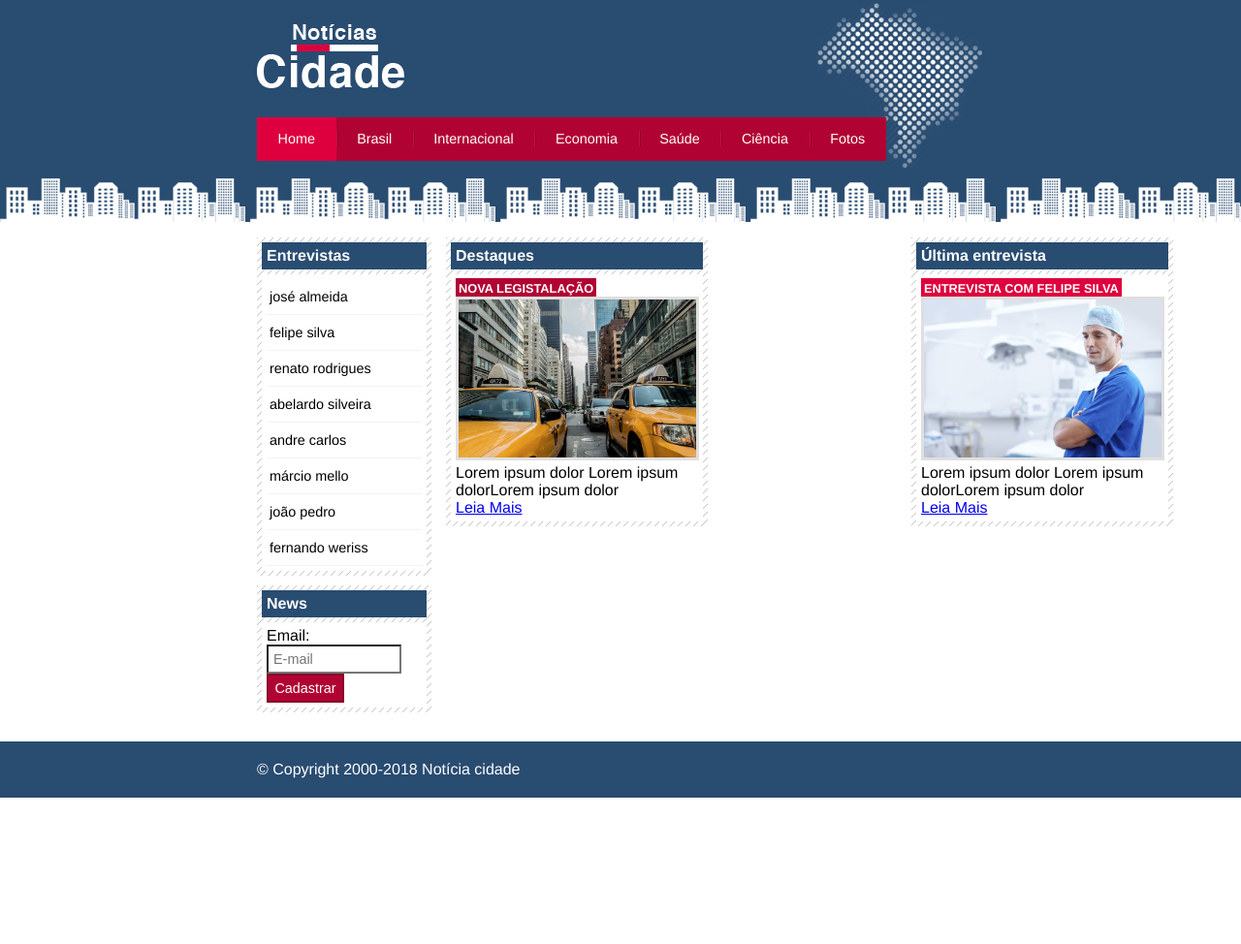
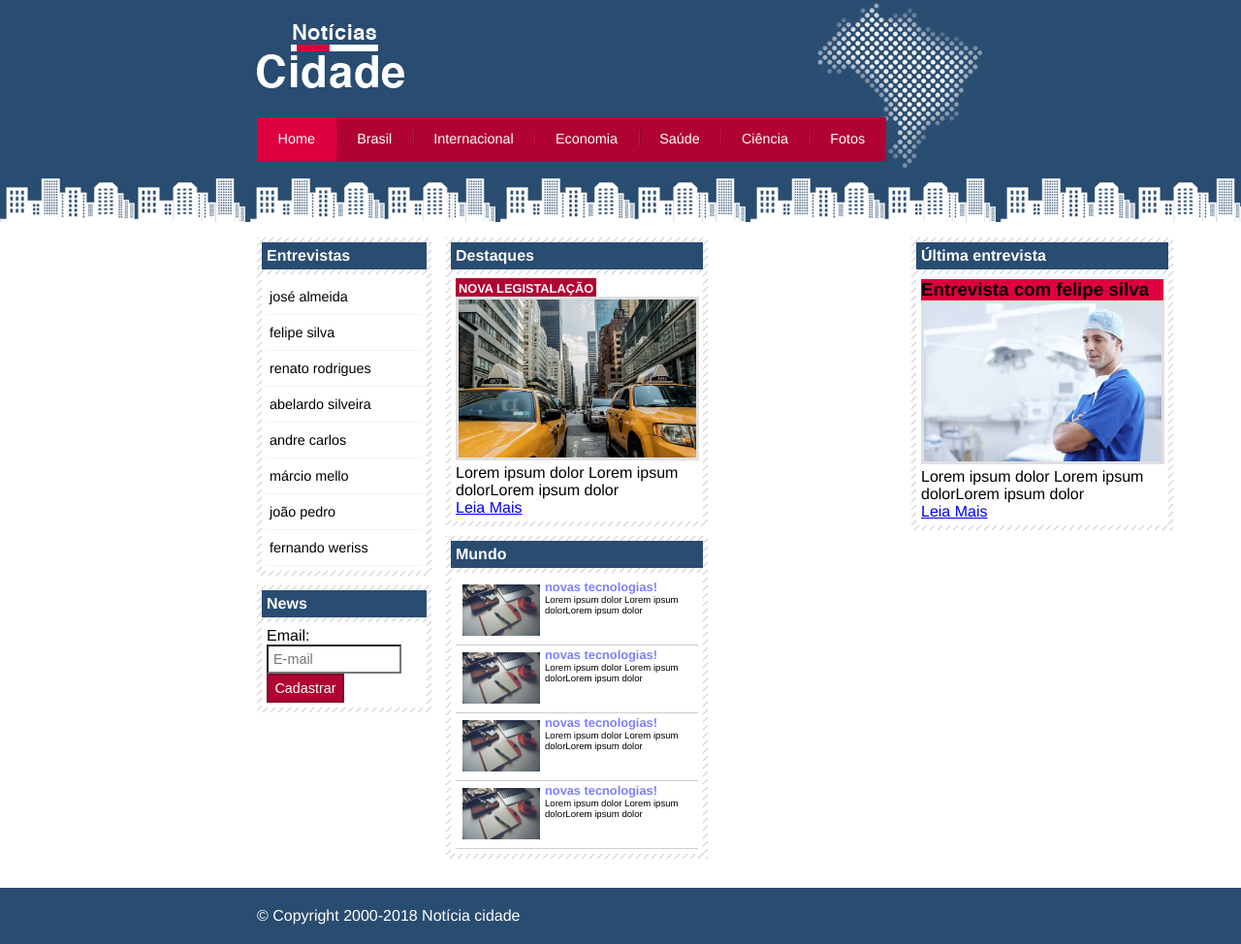
Before and after one commit to IsaiasSouzaSantos/siteNoticia, a plain HTML site: page index.html in a window 1280 px wide. Shown: the whole page at 97% size. Before the commit the page ends 823 px from the top, so only its background shows below. Drawn offline with Linux system fonts and the light colour scheme.

Commit message:
lista de menu

```diff
--- a/css/estilo.css
+++ b/css/estilo.css
@@ -171,7 +171,7 @@ img.imagem-principal{
     border:3px solid #dfdfdf;
 }
 
-h3{
+.destaques h3{
     text-transform:uppercase;
     display:inline;
     font-size:0.8em;
@@ -187,6 +187,29 @@ h3{
     background:#294c71;
     padding:20px;
 }
+#lista-noticias li{
+    padding:2px;
+    border-bottom:1px solid #ccc;
+    height:65px;
+}
+#lista-noticias li a img{
+    float:left;
+    margin:5px;
+}
+
+#lista-noticias li a  {
+    text-decoration: none;
+
+  }
+#lista-noticias li a h3 {
+   font-size: 0.8em;
+   padding: 0;
+   color: rgba(0, 0, 255, 0.507);
+}
+#lista-noticias li a p {
+    font-size:0.6em;
+    color:rgb(0, 0, 0);
+}
 
 #rodape{
     width:750px;
--- a/index.html
+++ b/index.html
@@ -27,7 +27,7 @@
             <div id="primario">
                 <div class="caixa">
                     <h2>Destaques</h2>
-                    <div class="caixa-conteudo">
+                    <div class="caixa-conteudo destaques" >
                         <h3>Nova legistalação</h3>
                         <img class="imagem-principal"src="imagens/taxi.jpg" width="100%">
                         <p>Lorem ipsum dolor
@@ -36,7 +36,52 @@
                     </div>
                 </div>
 
+                <div class="caixa">
+                    <h2>Mundo</h2>
+                    <div class="caixa-conteudo">
+                        <ul id="lista-noticias">
+                            <li>
+                                <a href="#">
+                                    <img src="imagens/tecnologia.jpg" width="80">
+                                    <h3>novas tecnologias!</h3>
+                                    <p>Lorem ipsum dolor
+                                        Lorem ipsum dolorLorem ipsum dolor </p>
+                                </a>
+                            </li>
+
+                            <li>
+                                <a href="#">
+                                    <img src="imagens/tecnologia.jpg" width="80">
+                                    <h3>novas tecnologias!</h3>
+                                    <p>Lorem ipsum dolor
+                                        Lorem ipsum dolorLorem ipsum dolor </p>
+                                </a>
+                            </li>
+
+                            <li>
+                                <a href="#">
+                                    <img src="imagens/tecnologia.jpg" width="80">
+                                    <h3>novas tecnologias!</h3>
+                                    <p>Lorem ipsum dolor
+                                        Lorem ipsum dolorLorem ipsum dolor </p>
+                                </a>
+                            </li>
+
+                            <li>
+                                <a href="#">
+                                    <img src="imagens/tecnologia.jpg" width="80">
+                                    <h3>novas tecnologias!</h3>
+                                    <p>Lorem ipsum dolor
+                                        Lorem ipsum dolorLorem ipsum dolor </p>
+                                </a>
+                            </li>
+
+
+                        </ul>
+                    </div>
+                </div>
             </div>
+
             <div id="secundario">
                 <div id="primario">
                     <div class="caixa entrevista">
```
